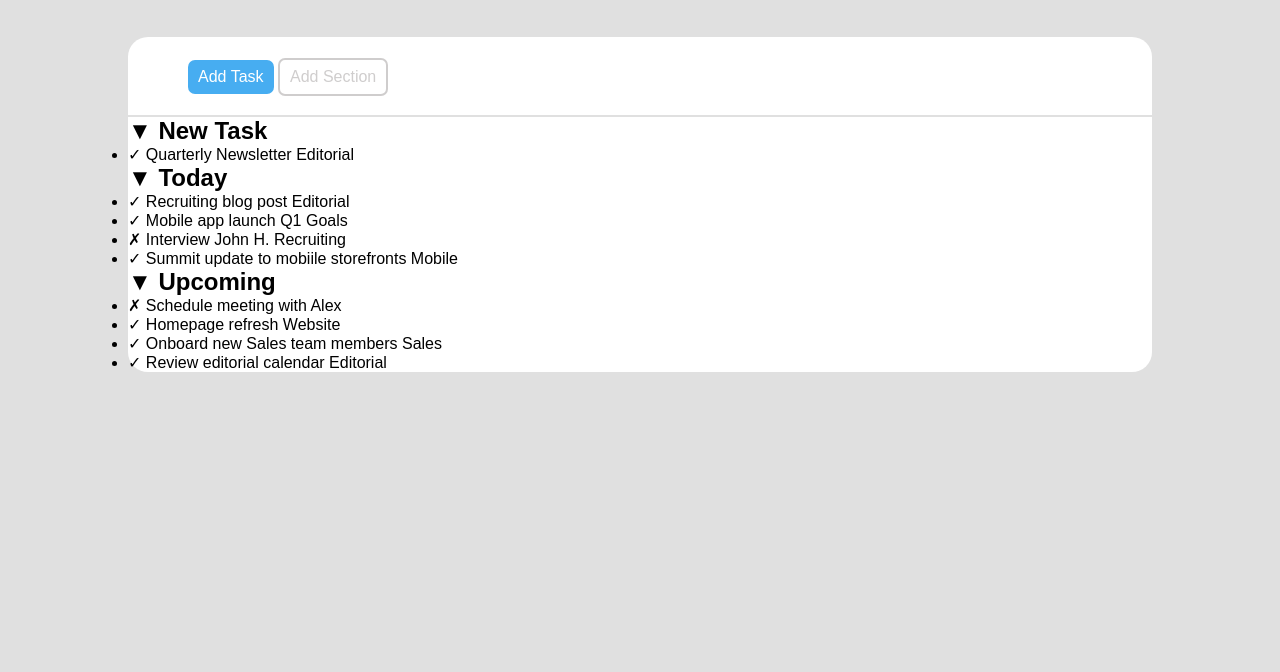
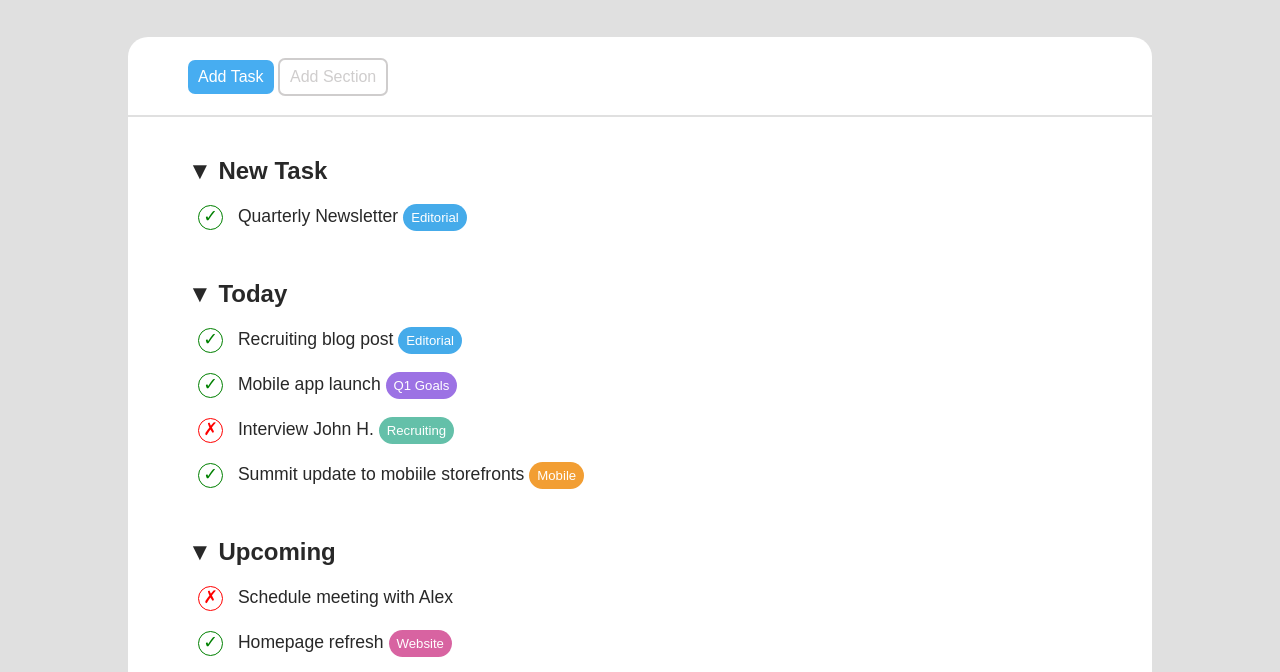
Before and after one commit to AlexTimoncini/html-css-toboolist, a plain HTML site: page index.html in a window 1280 px wide. Shown: the part 113-785 px from the top of the page. Drawn offline with Linux system fonts and the light colour scheme.

Commit message:
added style to section.content

```diff
--- a/css/style.css
+++ b/css/style.css
@@ -63,3 +63,72 @@ main nav button:last-child{
     color: rgba(190, 188, 188, 0.74);
     background-color: transparent;
 }
+
+main .content{
+    padding:  40px 60px;
+    color: rgba(40, 40, 40, 1);
+}
+
+main .content .task{
+    margin-bottom: 50px;
+}
+main .content .task h2{
+    font-size: 1.5rem;
+}
+
+main .content .task li{
+    font-size: 1.1rem;
+    list-style: none;
+    margin: 20px 10px;
+}
+
+main .content .task li .icon{
+    border: 1px solid;
+    display: inline-block;
+    height: 25px;
+    width: 25px;
+    border-radius: 50%;
+    text-align: center;
+    margin-right: 10px;
+}
+
+main .content .task li .cross.icon{
+    color: red;
+    border-color: red;
+}
+
+main .content .task li .check.icon{
+    color: green;
+    border-color: green;
+}
+
+main .content .task li .label{
+    border-radius: 15px;
+    font-size: 0.75em;
+    padding: 6px 8px;
+    color: white;
+}
+
+main .content .task li .editorial.label{
+    background-color: #45abea;
+}
+
+main .content .task li .goals.label{
+    background-color: #9c72e4;
+}
+
+main .content .task li .recruiting.label{
+    background-color: #64c0a9;
+}
+
+main .content .task li .mobile.label{
+    background-color: #f29e33;
+}
+
+main .content .task li .website.label{
+    background-color: #d863a1;
+}
+
+main .content .task li .sales.label{
+    background-color: #b0c926;
+}
```
